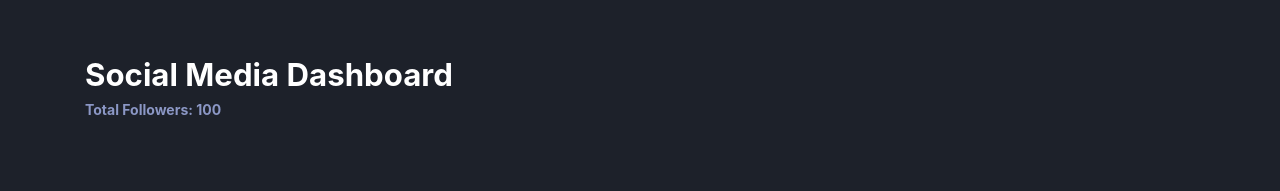
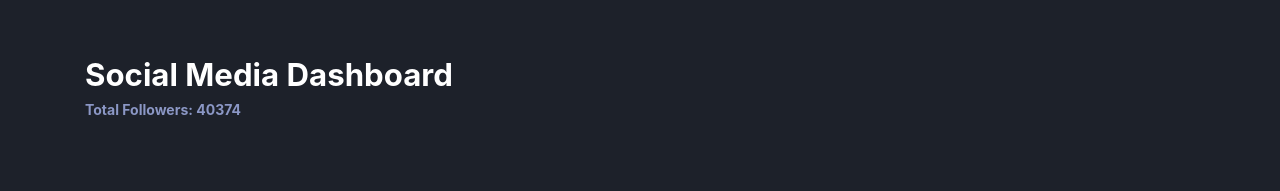
Before and after one commit to karlbehrensg/social-media-dashboard, a Next.js app: page / in a window 1280 px wide. Shown: the top 191 px of the page. Built offline with nearby package versions, Linux system fonts and the light colour scheme.

Commit message:
Pasando el total de los followers a header

```diff
--- a/components/GeneralCard/index.js
+++ b/components/GeneralCard/index.js
@@ -1,12 +1,12 @@
-import Facebook from "../Icons/Facebook";
-import Up from "../Icons/Up";
+import IconFacebook from "../Icons/IconFacebook";
+import IconUp from "../Icons/IconUp";
 
 export default function GeneralCard ({ userName, followers, today }) {
   return (
     <>
       <div className="general-card">
         <div className="general-card__header">
-          <Facebook/>
+          <IconFacebook/>
           <span className="sn-user">{userName}</span>
         </div>
         <div className="general-card__main">
@@ -14,7 +14,7 @@ export default function GeneralCard ({ userName, followers, today }) {
           <span className="sn-feedback-title">FOLLOWERS</span>
         </div>
         <div className="general-card__footer">
-          <Up />
+          <IconUp />
           <span className="sn-trend-count sn-trend-count--up">{today}</span>
         </div>
       </div>
--- a/components/Header/index.js
+++ b/components/Header/index.js
@@ -1,11 +1,11 @@
-export default function Header () {
+export default function Header ({ total }) {
   return (
     <>
       <header>
         <div className="container">
           <div className="title-container">
             <h1>Social Media Dashboard</h1>
-            <strong>Total Followers: 100</strong>
+            <strong>Total Followers: {total}</strong>
           </div>
         </div>
       </header>
--- a/components/Icons/Down.js
+++ b/components/Icons/IconDown.js
@@ -1,6 +1,6 @@
 import * as React from "react"
 
-export default function Down(props) {
+export default function IconDown(props) {
   return (
     <>
       <svg width={8} height={4} {...props}>
--- a/components/Icons/Facebook.js
+++ b/components/Icons/IconFacebook.js
@@ -1,6 +1,6 @@
 import * as React from "react"
 
-export default function Facebook(props) {
+export default function IconFacebook(props) {
   return (
     <svg width={20} height={20} {...props}>
       <path
--- a/components/Icons/Instagram.js
+++ b/components/Icons/IconInstagram.js
@@ -1,6 +1,6 @@
 import * as React from "react"
 
-export default function Instagram(props) {
+export default function IconInstagram(props) {
   return (
     <svg width={20} height={20} {...props}>
       <defs>
--- a/components/Icons/Twitter.js
+++ b/components/Icons/IconTwitter.js
@@ -1,6 +1,6 @@
 import * as React from "react"
 
-export default function Twitter(props) {
+export default function IconTwitter(props) {
   return (
     <svg width={20} height={17} {...props}>
       <path
--- a/components/Icons/Up.js
+++ b/components/Icons/IconUp.js
@@ -1,6 +1,6 @@
 import * as React from "react"
 
-export default function Up(props) {
+export default function IconIconUp(props) {
   return (
     <>
       <svg width={8} height={8} {...props}>
--- a/components/Icons/Youtube.js
+++ b/components/Icons/IconYoutube.js
@@ -1,6 +1,6 @@
 import * as React from "react"
 
-export default function Youtube(props) {
+export default function IconYoutube(props) {
   return (
     <svg width={20} height={20} {...props}>
       <path
--- a/pages/index.js
+++ b/pages/index.js
@@ -34,6 +34,8 @@ export default function Home() {
       .then(setYoutube)
   }, [])
 
+  const totalFollowers = facebook.followers + instagram.followers + twitter.followers + youtube.followers
+
   return (
     <>
       <Head>
@@ -41,7 +43,7 @@ export default function Home() {
       </Head>
 
       <div>
-        <Header />
+        <Header total={totalFollowers} />
         <div className='container'>
           <div className="general-stats">
             <GeneralCard
```
